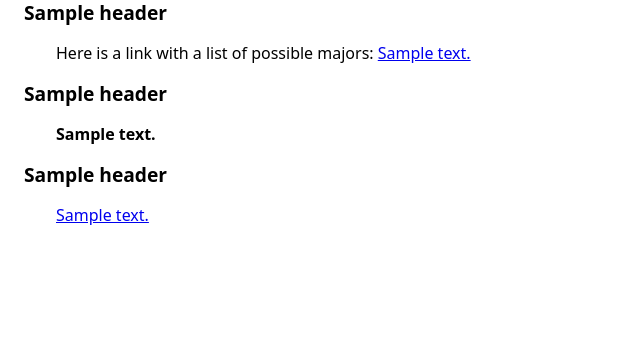
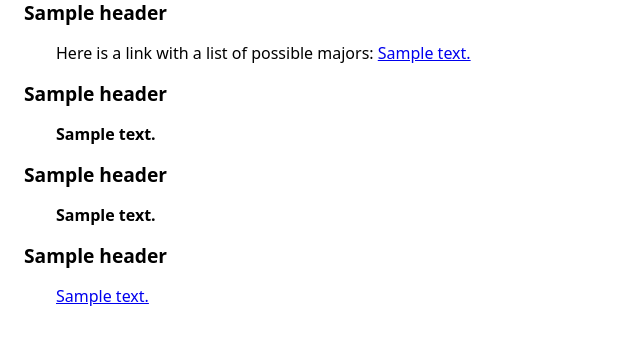
Before and after one commit to Samue1A/uni-d-help, a Flask app: template templates/greet.html in a window 1280 px wide. Shown: the part 284-629 px from the top of the page, without its empty margins (0-640 px from the left). Run offline with Flask 2, Linux system fonts and the light colour scheme; the template is opened without the code that fills it: most values are stand-ins (such as "Sample title", 1, 10 or a date in 2020).

Commit message:
Update greet.html

```diff
--- a/templates/greet.html
+++ b/templates/greet.html
@@ -31,6 +31,8 @@
         <p>Here is a link with a list of possible majors: <a href="{{text[3]}}">{{text[3]}}</a></p>
         <h2>{{ headers[4] }}</h2>
         <p class="bold">{{ text[4] }}</p>
+        <h2>{{ headers[5] }}</h2>
+        <p class="bold">{{ text[5] }}</p>
         <h2>{{ headers[-1] }}</h2>
         {% for i in text[-1] %}
           <a href={{i}}><p>{{ i }}</p></a>
```
